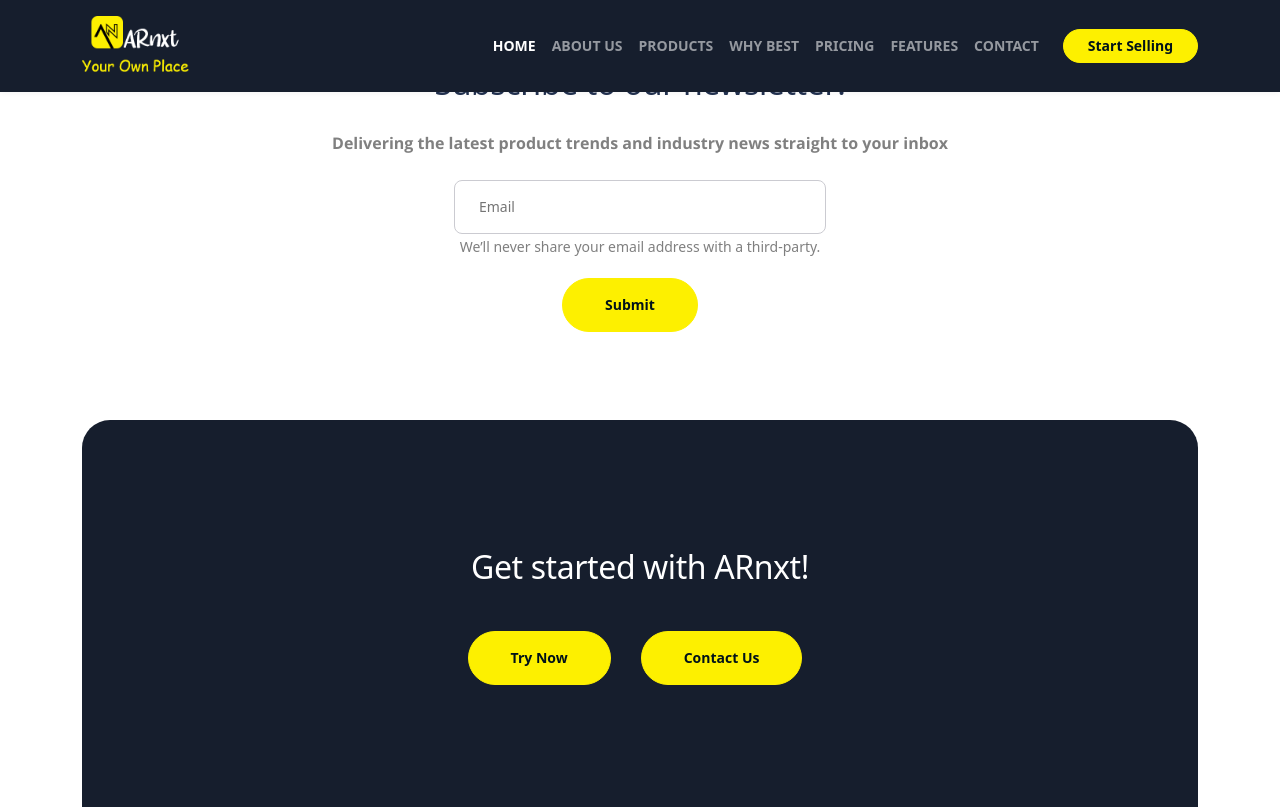
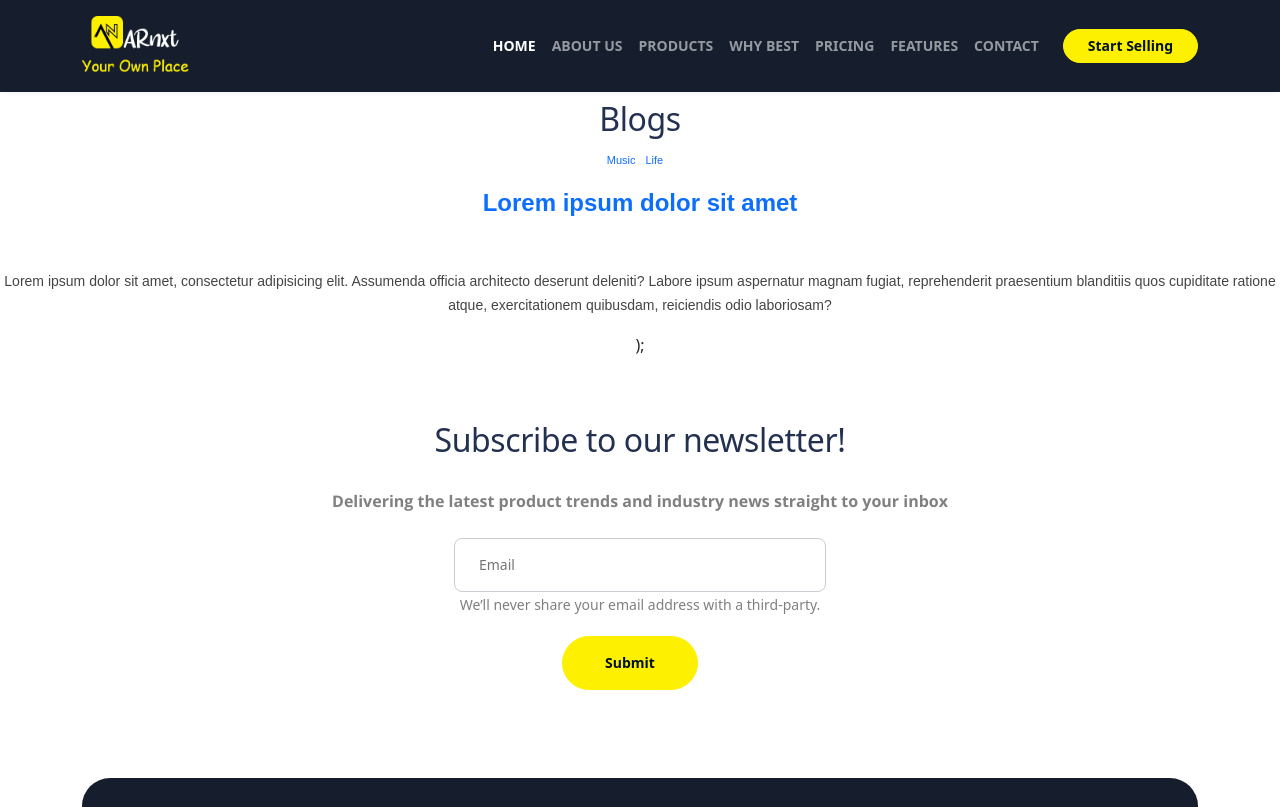
Before and after one commit to quleep/new-arnxt-landing-page, a React (Create React App) app: page /blog in a window 1280 px wide. Shown: the top 807 px of the page. Built offline with nearby package versions, Linux system fonts and the light colour scheme.

Commit message:
evening changes and pushes

```diff
--- a/public/assets/css/styles.css
+++ b/public/assets/css/styles.css
@@ -1845,3 +1845,74 @@ a:hover {
 	/* end of extra pages */
 }
 /* end of min-width 1200px */
+
+/* Blogs--------------------------------------------------- */
+
+
+.post {
+	/* width: 385px;
+	margin: 0px 25px 40px 25px;
+	display: flex;
+	flex-direction: column; */
+	margin-top: 100px;
+  }
+
+  .postImg {
+	width: 385px;
+	height: 280px;
+	object-fit: cover;
+	border-radius: 7px;
+  }
+
+  .postInfo {
+	display: flex;
+	flex-direction: column;
+	align-items: center;
+  }
+
+  .postCat {
+	font-family: "Varela Round", Arial, Helvetica, sans-serif;
+	font-weight: 400;
+	font-size: 11px;
+	color: #be9656;
+	line-height: 19px;
+	margin-top: 15px;
+	margin-right: 10px;
+	cursor: pointer;
+  }
+
+  .postTitle {
+	font-family: "Josefin Sans", Arial, Helvetica, sans-serif;
+	font-size: 24px;
+	font-weight: 900;
+	margin-top: 15px;
+	cursor: pointer;
+  }
+
+  .postDate {
+	font-family: "Lora", serif;
+	font-style: italic;
+	font-size: 13px;
+	font-weight: 400;
+	color: #999999;
+	margin-top: 15px;
+  }
+
+  .postDesc {
+	font-family: "Varela Round", Arial, Helvetica, sans-serif;
+	font-weight: 400;
+	font-size: 14px;
+	line-height: 24px;
+	color: #444444;
+	margin-top: 15px;
+	overflow: hidden;
+	text-overflow: ellipsis;
+	display: -webkit-box;
+	-webkit-line-clamp: 4;
+	-webkit-box-orient: vertical;
+  }
+
+
+
+
+/* Blogs ends here--------------------------------------------------- */
--- a/src/Component/Blog.js
+++ b/src/Component/Blog.js
@@ -1,8 +1,48 @@
 import React from 'react';
+import { Link } from "react-router-dom";
 
 function blog() {
     return (
         <div>
+
+
+    <div className="post">
+      {/* <img
+        className="postImg"
+        src='assets/images/logo7.png'
+        alt=""
+      /> */}
+      <h2>Blogs</h2>
+      <div className="postInfo">
+        <div className="postCats">
+          <span className="postCat">
+            <Link className="link" to="/">
+              Music
+            </Link>
+          </span>
+          <span className="postCat">
+            <Link className="link" to="/">
+              Life
+            </Link>
+          </span>
+        </div>
+        <span className="postTitle">
+          <Link to="/post/abc" className="link">
+            Lorem ipsum dolor sit amet
+          </Link>
+        </span>
+        <hr />
+
+      </div>
+      <p className="postDesc">
+        Lorem ipsum dolor sit amet, consectetur adipisicing elit. Assumenda
+        officia architecto deserunt deleniti? Labore ipsum aspernatur magnam
+        fugiat, reprehenderit praesentium blanditiis quos cupiditate ratione
+        atque, exercitationem quibusdam, reiciendis odio laboriosam?
+      </p>
+    </div>
+  );
+
 
         </div>
     )
--- a/src/Component/Footer.js
+++ b/src/Component/Footer.js
@@ -28,11 +28,12 @@ function Footer() {
                             <Link to="/privacy-policy">PRIVACY POLICY</Link>
                           </li>
                           <li>
+                            <Link to="/faqs">FAQS</Link>
+                          </li>
+                          <li>
                             <Link to="/contact">HELP</Link>
                           </li>
-                          <li>
-                            <Link to="/faqs">FAQS</Link>
-                          </li>
+
                         </ul>
                       </div>
                     </div>
--- a/src/Component/LandingPage.js
+++ b/src/Component/LandingPage.js
@@ -32,8 +32,6 @@ function LandingPage() {
                 <DiApple className="font" style={{ fontSize: "80px" }} />
 
 
-                <br />
-                <br />
                 <p className="p-large">
                   View 3D products in your space through our world Classname App
                 </p>
```
